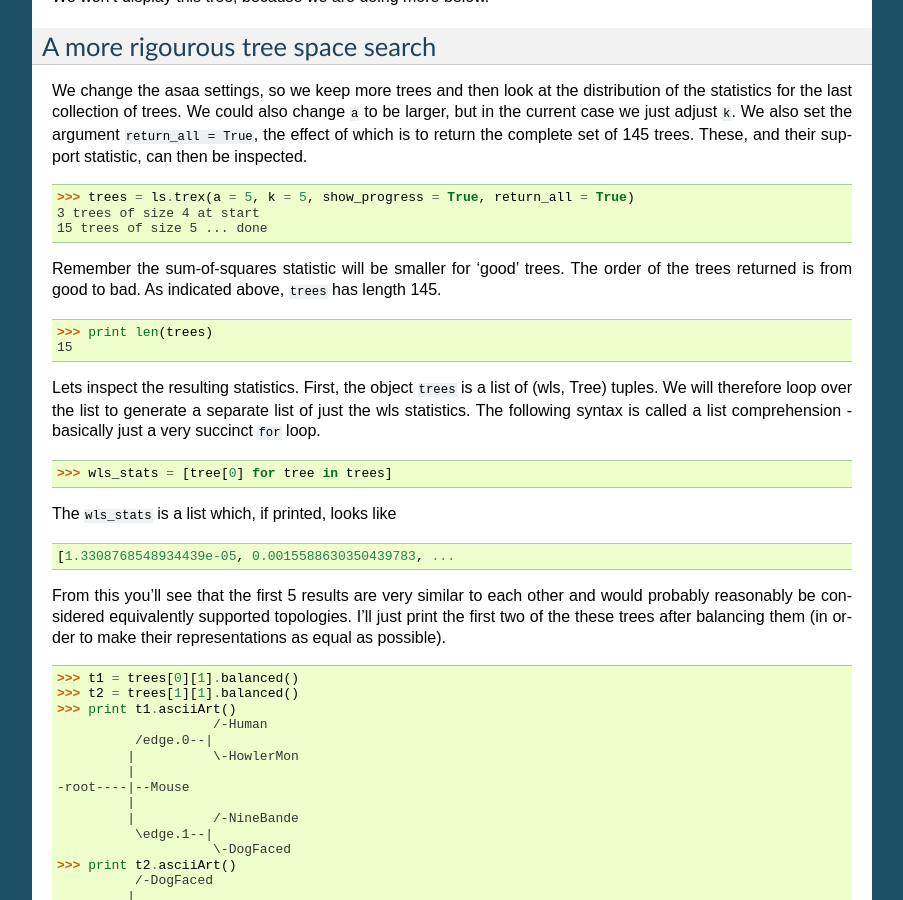
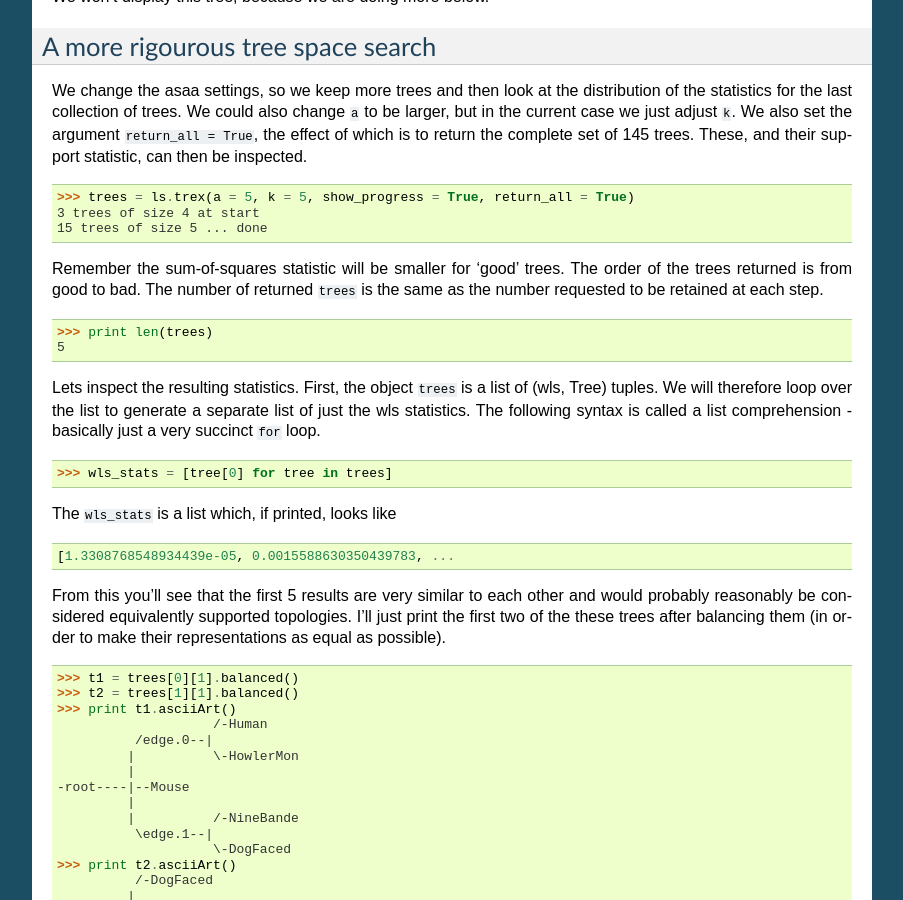
Before and after one commit to chungtseng/pycogent, a Sphinx documentation site: the page built from doc/examples/phylo_by_ls.rst, in a window 1280 px wide and 900 px high, scrolled down 926 px. Shown: the whole window, without its empty margins (198-1101 px from the left). Built offline with Sphinx 7.4.7, drawn with Linux system fonts in a browser that asks for light colours; formulas are drawn with MathJax 3; pages that are not in the unit, such as notebooks, are missing from menus.

Commit message:
updated doc example on phylogeny reconstruction using least squares
[CHANGED] behaviour of trex algorithm now more consistent with
    expectation in that if 5 best trees are kept at each step
    then that's the number returned at the end also.

git-svn-id: https://pycogent.svn.sourceforge.net/svnroot/pycogent/trunk@594 4565cf14-4326-0410-8d81-eccf4396eebe

```diff
--- a/doc/examples/phylo_by_ls.rst
+++ b/doc/examples/phylo_by_ls.rst
@@ -69,12 +69,12 @@ We change the asaa settings, so we keep more trees and then look at the distribu
     3 trees of size 4 at start
     15 trees of size 5 ... done
 
-Remember the sum-of-squares statistic will be smaller for 'good' trees. The order of the trees returned is from good to bad. As indicated above, ``trees`` has length 145.
+Remember the sum-of-squares statistic will be smaller for 'good' trees. The order of the trees returned is from good to bad. The number of returned ``trees`` is the same as the number requested to be retained at each step.
 
 .. doctest::
 
     >>> print len(trees)
-    15
+    5
 
 Lets inspect the resulting statistics. First, the object ``trees`` is a list of (wls, Tree) tuples. We will therefore loop over the list to generate a separate list of just the wls statistics. The following syntax is called a list comprehension - basically just a very succinct ``for`` loop.
 
```
